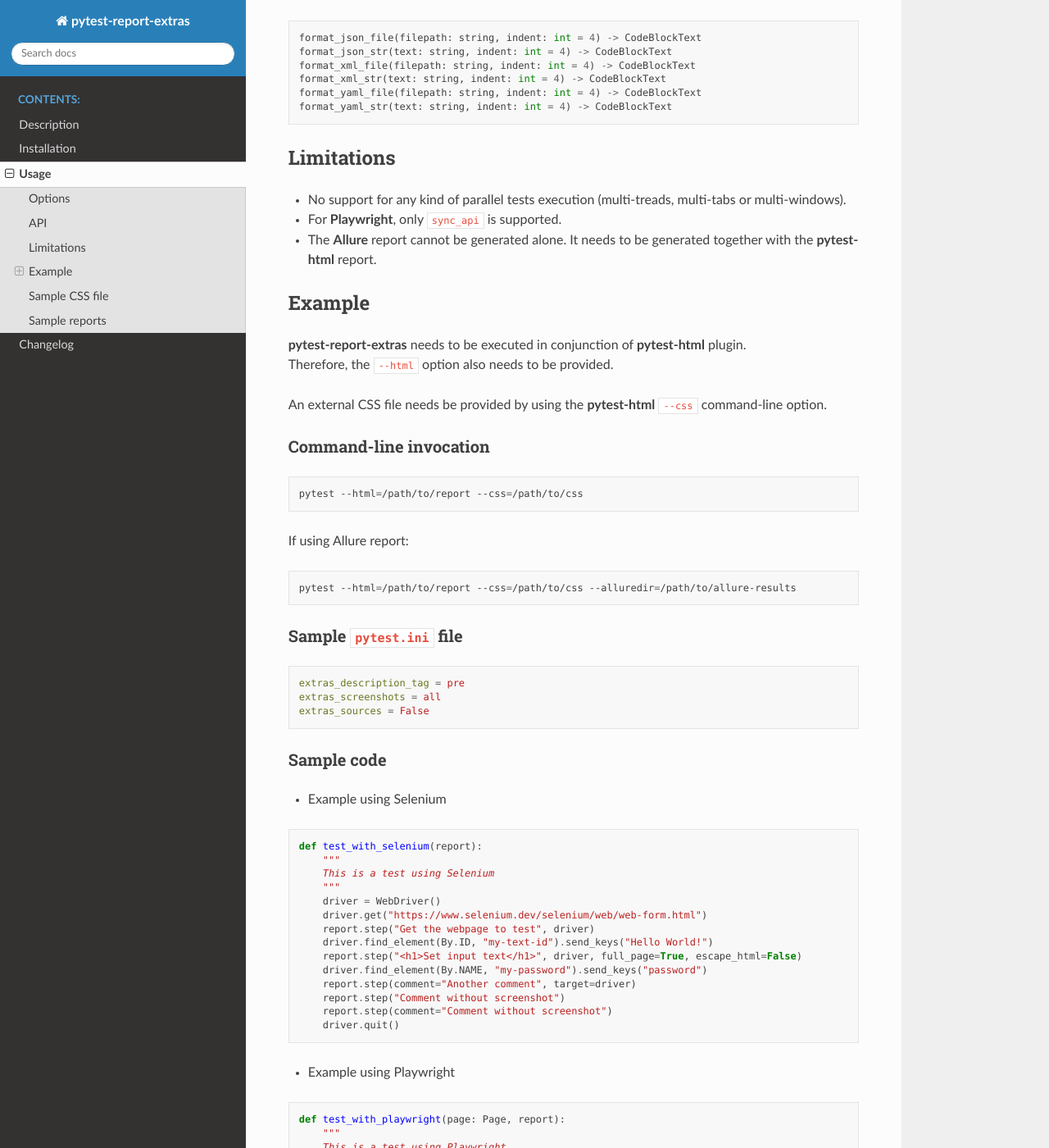
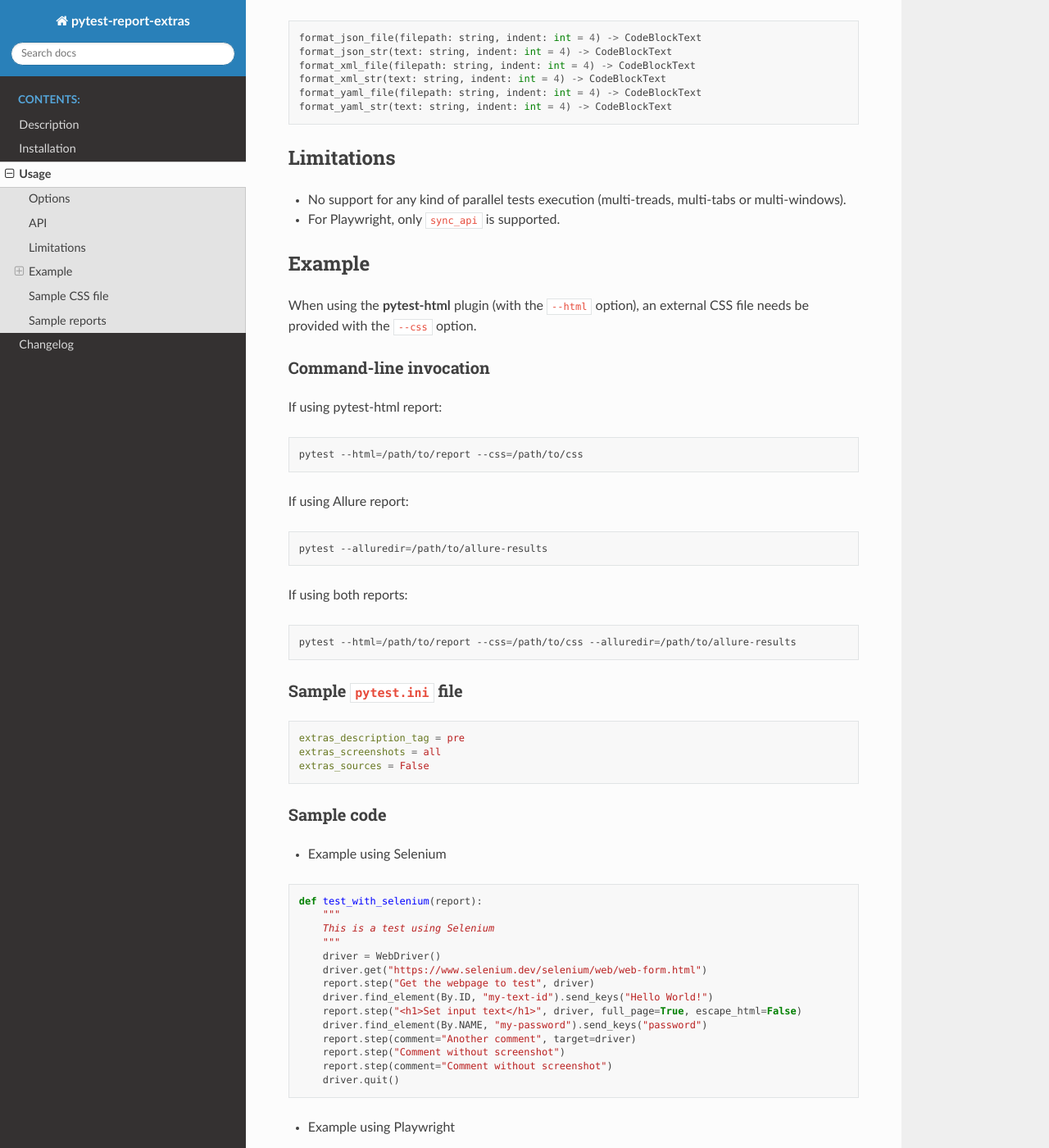
Before and after one commit to harmin-parra/pytest-report-extras, a Sphinx documentation site: the page built from docs/user_guide.rst, in a window 1280 px wide and 1400 px high, scrolled down 1472 px. Shown: the whole window at 82% size. Built offline with Sphinx 7.4.7 and the Read the Docs theme 3.1.0, drawn with Linux system fonts in a browser that asks for light colours; some of the changed text lies outside the part shown.

Commit message:
update docs

```diff
--- a/docs/installation.rst
+++ b/docs/installation.rst
@@ -7,14 +7,14 @@
 
 The plugin requires Python version 3.10 or higher.
 
-* ``pytest >= 7.0.0``
-* ``pytest-html >= 4.0.0``
+* ``pytest >= 8.0.0``
 * ``pyyaml >= 6.0.2``
 
 
 Optional modules
 ----------------
 
+* ``pytest-html >= 4.0.0``
 * ``selenium >= 4.11.0`` if using **Selenium**.
 * ``pytest-playwright >= 0.4.3`` if using **Playwright**.
 * ``allure-pytest >= 2.13.2`` if using **Allure**.
--- a/docs/user_guide.rst
+++ b/docs/user_guide.rst
@@ -82,28 +82,31 @@
 
 * No support for any kind of parallel tests execution (multi-treads, multi-tabs or multi-windows).
 
-* For **Playwright**, only ``sync_api`` is supported.
-
-* The **Allure** report cannot be generated alone. It needs to be generated together with the **pytest-html** report.
+* For Playwright, only ``sync_api`` is supported.
 
 
 Example
 =======
 
-| **pytest-report-extras** needs to be executed in conjunction of **pytest-html** plugin.
-| Therefore, the ``--html`` option also needs to be provided.
-
-An external CSS file needs be provided by using the **pytest-html** ``--css`` command-line option.
+When using the **pytest-html** plugin (with the ``--html`` option), an external CSS file needs be provided with the ``--css`` option.
 
 
 Command-line invocation
 -----------------------
+
+If using pytest-html report:
 
 .. code-block:: bash
 
   pytest --html=/path/to/report --css=/path/to/css
 
 If using Allure report:
+
+.. code-block:: bash
+
+  pytest --alluredir=/path/to/allure-results
+
+If using both reports:
 
 .. code-block:: bash
 
@@ -156,7 +159,7 @@
       report.step(comment="Get the webpage to test", target=page, full_page=False)
 
 
-* Example adding code-block content (using pytes-html report)
+* Example adding code-block content
 
 .. code-block:: python
 
```
Also changed, not shown: docs/changelog.rst (+10 -1 lines).
